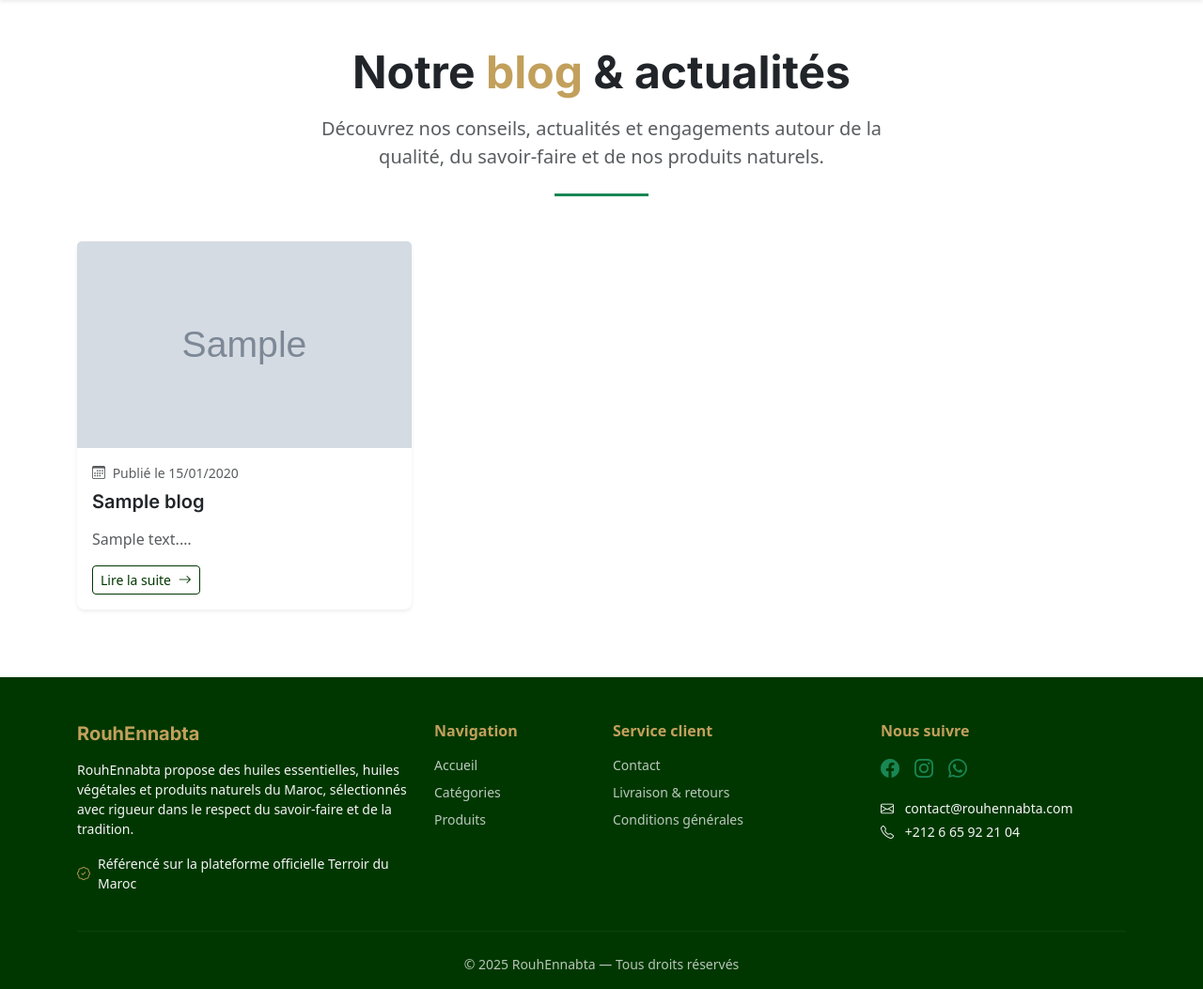
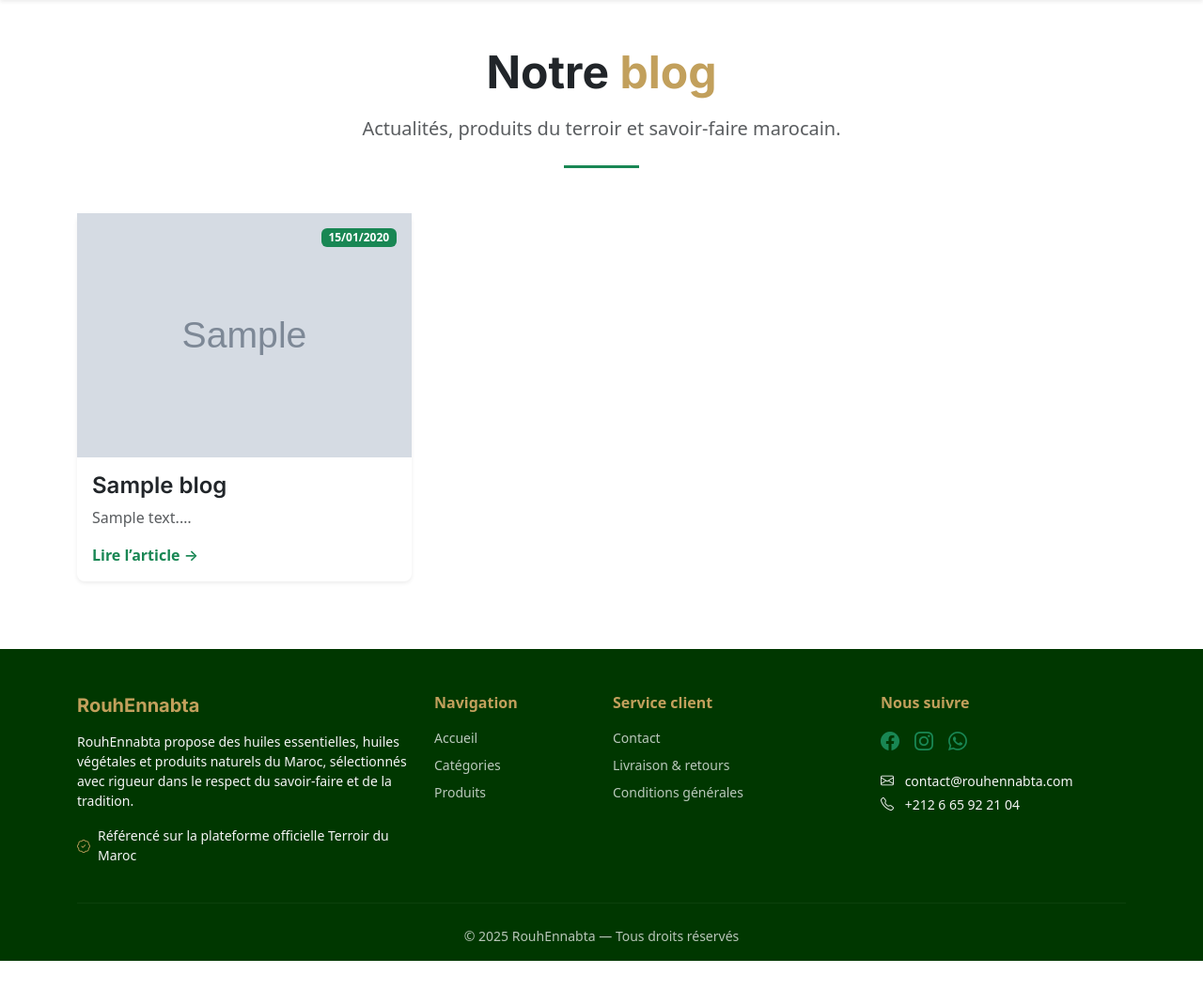
Before and after one commit to Rjaouna/RouhEnnabta, a Symfony app: template templates/blog/index.html.twig in a window 1280 px wide. Shown: the part 128-1181 px from the top of the page at 94% size. After the commit the page ends 1151 px from the top, so only its background shows below. Run offline with Twig, Linux system fonts and the light colour scheme; the template is opened without the code that fills it: most values are stand-ins (such as "Sample title", 1, 10 or a date in 2020); grey boxes marked "Sample" are stand-in pictures; style sheets or scripts are compiled from the project's sources; some libraries are stand-ins or nearby versions.

Commit message:
maj blog

```diff
--- a/templates/blog/index.html.twig
+++ b/templates/blog/index.html.twig
@@ -4,26 +4,18 @@
 {% endblock %}
 
 {% block body %}
-<div class="container py-5">
-	<div class="container text-center mb-5 position-relative" id="blog">
+	<section class="container py-5">
 
+		<div class="text-center mb-5">
 			<h1 class="fw-bold display-5">
 				Notre
 				<span class="text-secondary">blog</span>
-			& actualités
 			</h1>
-
-		<p class="fs-5 text-muted mt-3 col-lg-7 mx-auto">
-			Découvrez nos conseils, actualités et engagements autour
-						de la qualité, du savoir-faire et de nos produits
-						naturels.
+			<p class="fs-5 text-muted col-lg-7 mx-auto mt-3">
+				Actualités, produits du terroir et savoir-faire marocain.
 			</p>
-
-		<hr class="border-success border-3 opacity-100 mx-auto mt-4" style="width: 100px;">
-
+			<hr class="border-success border-3 opacity-100 mx-auto mt-4" style="width:80px;">
 		</div>
-
-
 
 		{% if blogs is empty %}
 			<p class="text-center text-muted">
@@ -33,36 +25,30 @@
 			<div class="row g-4">
 				{% for blog in blogs %}
 					<div class="col-md-4">
-						<article class="card h-100 shadow-sm border-0">
+						<article class="card border-0 shadow-sm h-100 blog-card">
 
+							<div class="position-relative">
 								{% if blog.image %}
-								<img src="{{ asset('uploads/blogs/' ~ blog.image) }}" class="card-img-top" alt="{{ blog.name }}" style="height: 220px; object-fit: cover;">
+									<img src="{{ asset('uploads/blogs/' ~ blog.image) }}" class="w-100" alt="{{ blog.name }}" style="height:260px; object-fit:cover;">
 								{% endif %}
 
-							<div
-								class="card-body d-flex flex-column">
-
-								{# ✅ DATE #}
-								<span class="text-muted small mb-2">
-									<i class="bi bi-calendar3 me-1"></i>
-									Publié le
+								<span class="badge bg-success position-absolute top-0 end-0 m-3">
 									{{ blog.createdAt|date('d/m/Y') }}
 								</span>
+							</div>
 
-								<h5 class="card-title fw-semibold">
+							<div class="card-body">
+								<h4 class="fw-semibold mb-2">
 									{{ blog.name }}
-								</h5>
+								</h4>
 
-								<p class="card-text text-muted mt-2">
-									{{ blog.content|striptags|slice(0,120) }}…
+								<p class="text-muted">
+									{{ blog.content|striptags|slice(0,130) }}…
 								</p>
 
-<a href="{{ path('blog_show', { id: blog.id }) }}" class="btn btn-outline-primary btn-sm mt-auto align-self-start">
-	Lire la suite
-	<i class="bi bi-arrow-right ms-1"></i>
+								<a href="{{ path('blog_show', { id: blog.id }) }}" class="text-success fw-semibold text-decoration-none">
+									Lire l’article →
 								</a>
-
-
 							</div>
 
 						</article>
@@ -71,5 +57,5 @@
 			</div>
 		{% endif %}
 
-	</div>
+	</section>
 {% endblock %}
```
Lines whose indentation alone changed are shown as unchanged.
